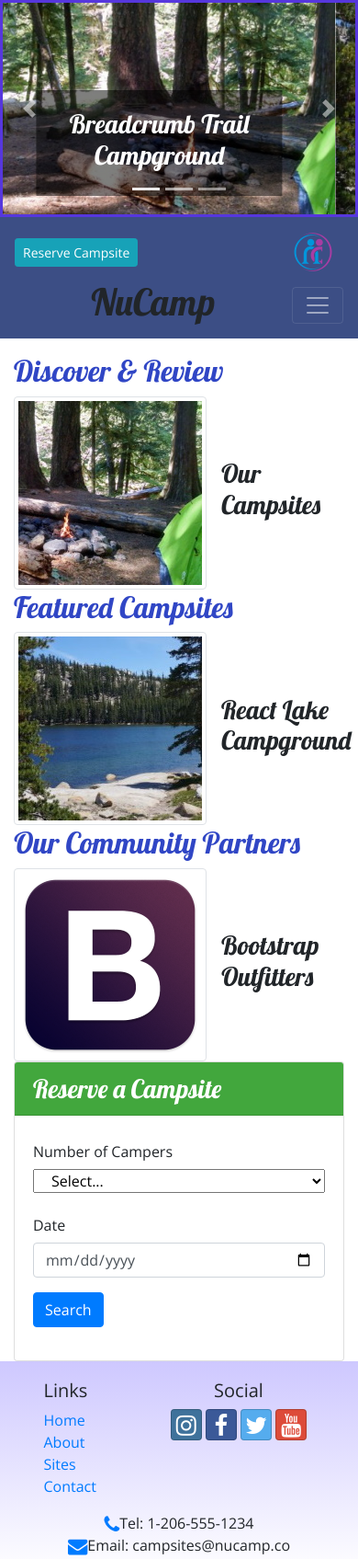
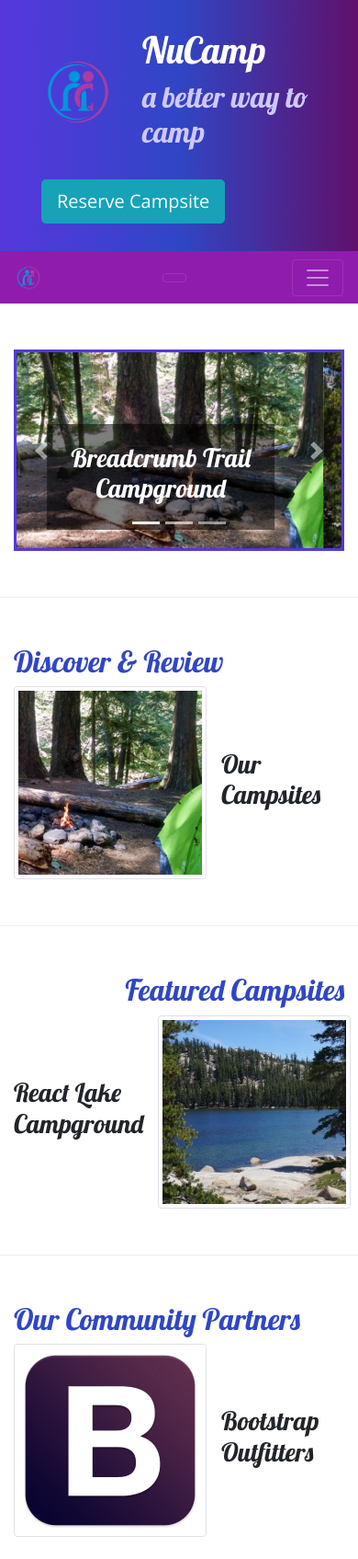
Before and after one commit to ramghar/nucampsite, a website: page index.html in a window 390 px wide. Shown: the top 1695 px of the page at 92% size. Drawn offline with nearby package versions, Linux system fonts and the light colour scheme.

Commit message:
Week 3 Workshop Assignment

```diff
--- a/css/styles.css
+++ b/css/styles.css
@@ -1,5 +1,3 @@
-
-
 body {
     font-family: "Open Sans", sans-serif;
 }
@@ -23,11 +21,11 @@ header h2 {
 
 .jumbotron {
     margin: 0;
-    padding: 50px;
-    background-image: url(https://cms-assets.themuse.com/media/lead/01212022-1047259374-coding-classes_scanrail.jpg);
+    padding: 30px;
+    background-image: linear-gradient(to right, #5637DD, #3046C5, #60106B);
     color: white;
 }
-linear-gradient(to right, #5637DD, #3046C5, #60106B);
+
 .row-content {
     padding: 50px 0;
     border-bottom: 1px ridge;
@@ -37,8 +35,7 @@ linear-gradient(to right, #5637DD, #3046C5, #60106B);
     color: lightgray;
 }
 .navbar-dark{
-    background-color: #3c4e85;
-
+    background-color: #901cad;
 }
 .carousel-caption {
     background-color: rgba(0, 0, 0, 0.5);
@@ -47,16 +44,13 @@ linear-gradient(to right, #5637DD, #3046C5, #60106B);
 .carousel {
     border: solid #5637DD;
 }
-.bg-color{
-    background-color:  #42a73d ;
-}
 
- /* .tab-content {
+/* .tab-content {
     border: 1px solid #DDD;
     border-top: none;
     padding: 10px;
-} */
-/* a, a:hover {
+}
+a, a:hover {
     color: inherit;
     text-decoration: none;
-  }  */
+  } */
--- a/index.html
+++ b/index.html
@@ -1,5 +1,3 @@
-
-
 <!DOCTYPE html>
 <html lang="en">
 
@@ -22,63 +20,7 @@
 
 <body>
 
-
-
-        <div class="row d-md-none .d-lg-block">
-            <div class="col">
-
-
-                <div id="homeCarousel" class="carousel slide" data-ride="carousel">
-                    <ol class="carousel-indicators">
-                        <li data-target="#homeCarousel" data-slide-to="0" class="active"></li>
-                        <li data-target="#homeCarousel" data-slide-to="1"></li>
-                        <li data-target="#homeCarousel" data-slide-to="2"></li>
-                    </ol>
-                    <div class="carousel-inner">
-                        <div class="carousel-item active">
-                            <img class="d-block w-100" src="img/breadcrumb-trail.jpg" alt="Breadcrumb Trail Campground" />
-                            <div class="carousel-caption">
-                                <h3>Breadcrumb Trail Campground</h3>
-                                <p class="d-none d-sm-block">Let Nucamp be your guide to this off-the-beaten-path, hike-in-only campground.</p>
-                            </div>
-                        </div>
-                        <div class="carousel-item">
-                            <img class="d-block w-100" src="img/react-lake.jpg" alt="React Lake Campground" />
-                            <div class="carousel-caption">
-                                <h3>React Lake campground</h3>
-                                <p class="d-none d-sm-block">Nestled in the foothills of the Chrome Mountains, this campground on the shores of the pristine React Lake is a favorite for fly fishers.</p>
-                            </div>
-                        </div>
-                        <div class="carousel-item">
-                            <img class="d-block w-100" src="img/chrome-river.jpg" alt="Chrome River Campground" />
-                            <div class="carousel-caption">
-                                <h3>Chrome River Campground</h3>
-                                <p class="d-none d-sm-block">Spend a few sunny days and starry nights beneath a canopy of old-growth firs at this enchanting spot by the Chrome River. </p>
-                            </div>
-                        </div>
-                    </div>
-                    <a class="carousel-control-prev" href="#homeCarousel" role="button" data-slide="prev">
-                        <span class="carousel-control-prev-icon"></span>
-                        <span class="sr-only">Previous</span>
-                    </a>
-                    <a class="carousel-control-next" href="#homeCarousel" role="button" data-slide="next">
-                        <span class="carousel-control-next-icon"></span>
-                        <span class="sr-only">Next</span>
-                    </a>
-                </div>
-            </div>
-        </div>
-
-
-
-
-
-
-
-
-
-
-        <header class=" jumbotron jumbotron-fluid d-none d-md-block">
+    <header class=" jumbotron jumbotron-fluid">
             <div class= "container">
                 <div class= "row">
                     <div class="col-4 col-sm-3 col-md-2 align-self-center">
@@ -89,21 +31,74 @@
                         <h2>a better way to camp</h2>
                     </div>
                     <div class="col-md-4 col-xl-2 mt-4">
-                        <a href="#reserveForm" role="button" class="btn btn-lg btn-info" data-toggle="tooltip" data-placement="bottom" data-html="true" title="Or call us at <br/><strong>1-206-555-1234</strong>">Reserve Campsite</a>
+                        <a role="button" class="btn btn-lg btn-info" data-toggle="modal" data-target= "#reserveModal" >Reserve Campsite</a>
                     </div>
                 </div>
             </div>
     </header>
-        <nav class="navbar navbar-expand-md navbar-dark sticky-top">
-            <div class=" container">
-                <div class=" d-md-none  mr-5 ml-0">
-                    <a href="#reserveForm" role="button" class="btn btn-sm btn-info" data-toggle="tooltip" data-placement="bottom" data-html="true" title="Or call us at <br/><strong>1-206-555-1234</strong>">Reserve Campsite</a>
+
+    <div id="reserveModal" class="modal fade" role="dialog">
+        <div class="modal-dialog  modal-lg" role="document">
+            <div class="modal-content">
+                <div class="modal-header  bg-info text-white">
+                    <h3 class="modal-title">Reserve a Campsite</h3>
+                    <button type="button" class="close" data-dismiss="modal">&times;</button>
                 </div>
-                <a class="navbar-brand mx-2" href="#"><img src="img/logo.png" height="50" width="50" /></a>
-                <div class= "mx-auto d-sm-none">
-                    <h1>NuCamp</h1>
+                <div class="modal-body">
+                    <div class="container-fluid">
+                        <form>
+                            <div class="form-group row">
+                                    <label for="numCampers" class="col-sm-6 col-form-label">Number of Campers</label>
+                                    <div class="col">
+                                        <select class="col form-control" name="numCampers" id="numCampers">
+                                            <option value="Select">Select...</option>
+                                            <option value="1">1</option>
+                                            <option value="2">2</option>
+                                            <option value="3">3</option>
+                                            <option value="4">4</option>
+                                            <option value="5">5</option>
+                                            <option value="6">6</option>
+                                        </select>
+                                    </div>
+                            </div>
+                            <div class="form-group row">
+                                <label for="date" class="col-sm-6 col-form-label">Date</label>
+                                <div class="col-sm-6">
+                                    <input class="form-control" type="date" id="date" name="date" placeholder="date">
+                                </div>
                             </div>
 
+                            <div class= "form-group row">
+                                <label class="col-sm-6  col-form-label">Campsite Type</label>
+                                <div class="col-2 btn-group btn-group-toggle" data-toggle="buttons">
+                                    <label class="btn btn-secondary active bg-success">
+                                        <input type="radio" value= "tent" name="siteType" id="siteTent" autocomplete="off" checked> Tent
+                                    </label>
+                                    <label class="btn btn-secondary bg-primary">
+                                        <input type="radio"  value= "RV" name="siteType" id="siteRV" autocomplete="off"> RV
+                                    </label>
+                                </div>
+                            </div>
+
+                            <div class="form-group row">
+                                <div class="col">
+                                    <button class="btn btn-primary bg-secondary" data-dismiss="modal" type="Cancel">Cancel</button>
+                                    <button class="btn btn-primary" type="submit">Search</button>
+                                </div>
+                            </div>
+
+
+                        </form>
+                    </div>
+                </div>
+            </div>
+        </div>
+    </div>
+
+    <nav class="navbar navbar-expand-sm navbar-dark sticky-top">
+        <div class=" container">
+            <a class="navbar-brand" href="#"><img src="img/logo.png" height="30" width="30" /></a>
+            <button class="navbar-toggler" type="button" data-toggle="collapse" data-target="#nucampNavbar">
             <button class="navbar-toggler" type="button" data-toggle="collapse" data-target="#nucampNavbar">
                 <span class="navbar-toggler-icon"></span>
             </button>
@@ -120,7 +115,6 @@
                     </a>
                 </span>
             </div>
-
         </div>
     </nav>
     <div id="loginModal" class="modal fade" role="dialog">
@@ -160,8 +154,8 @@
         </div>
     </div>
 
-        <div class="container mt-3">
-            <div class="row row-content d-none d-md-block">
+    <div class="container">
+        <div class="row row-content">
             <div class="col-md-8 mx-auto">
                 <div id="homeCarousel" class="carousel slide" data-ride="carousel">
                     <ol class="carousel-indicators">
@@ -217,20 +211,23 @@
                     </div>
                 </div>
          </div>
-            <div class="row row-content align-items-center">
-                <div class="col-sm-4 order-sm-last  col-md-3">
-                    <h2 class = "text-sm-right">Featured Campsites</h2>
+
+        <div class=" row row-content align-items-center">
+            <div class="col-sm-4 col-md-3 text-right">
+                <h2>Featured Campsites</h2>
             </div>
             <div class="col">
                 <div class="media">
-                        <img class="d-flex mr-3 img-thumbnail" src="img/react-lake-thumb.jpg" alt="Breadcrumb Trail" />
                     <div class="media-body align-self-center">
                         <h3>React Lake Campground</h3>
                         <p class="d-none d-sm-block">Nestled in the foothills of the Chrome Mountains, this campground on the shores of the pristine React Lake is a favorite for fly fishers</p>
                     </div>
+                    <img class="d-flex ml-3 img-thumbnail" src="img/react-lake-thumb.jpg" alt="Breadcrumb Trail" />
                 </div>
             </div>
         </div>
+
+
         <div class = "row row-content align-items-center">
             <div class="col-sm-4 order-sm-last col-md-3">
                 <h2 class = "text-sm-right">Our Community Partners</h2>
@@ -245,45 +242,7 @@
                 </div>
             </div>
         </div>
-            <div class= "row row-content">
-                <div class="col-sm-6 mx-auto">
-                    <div class="card">
-                        <h3 class="card-header bg-color text-white">Reserve a Campsite</h3>
-                        <div class="card-body">
-                            <form id="reserveForm">
-                                <div class="form-group row">
-                                        <label for="numCampers" class="col-sm-6 col-form-label">Number of Campers</label>
-                                        <div class="col">
-                                            <select class="col" name="numCampers" id="numCampers">
-                                                <option value="Select">Select...</option>
-                                                <option value="1">1</option>
-                                                <option value="2">2</option>
-                                                <option value="3">3</option>
-                                                <option value="4">4</option>
-                                                <option value="5">5</option>
-                                                <option value="6">6</option>
-                                            </select>
     </div>
-                                </div>
-                                <div class="form-group row">
-                                    <label for="date" class="col-sm-6 col-form-label">Date</label>
-                                    <div class="col-sm-6">
-                                        <input class="form-control" type="date" id="date" name="date" placeholder="date">
-                                    </div>
-                                </div>
-                                <div class="form-group row">
-                                    <div class="col">
-                                        <button class="btn btn-primary" type="submit">Search</button>
-                                    </div>
-                                </div>
-                            </form>
-                        </div>
-                    </div>
-
-                </div>
-            </div>
-        </div>
-
     <footer class="site-footer">
         <div class= "container">
             <div class=" row ">
@@ -314,11 +273,6 @@
     <script src="node_modules/jquery/dist/jquery.slim.min.js"></script>
     <script src="node_modules/popper.js/dist/umd/popper.min.js"></script>
     <script src="node_modules/bootstrap/dist/js/bootstrap.min.js"></script>
-        <script>
-            $(function () {
-                $('[data-toggle="tooltip"]').tooltip()
-            })
-        </script
 
 </body>
 
```
Lines whose indentation alone changed are shown as unchanged.
